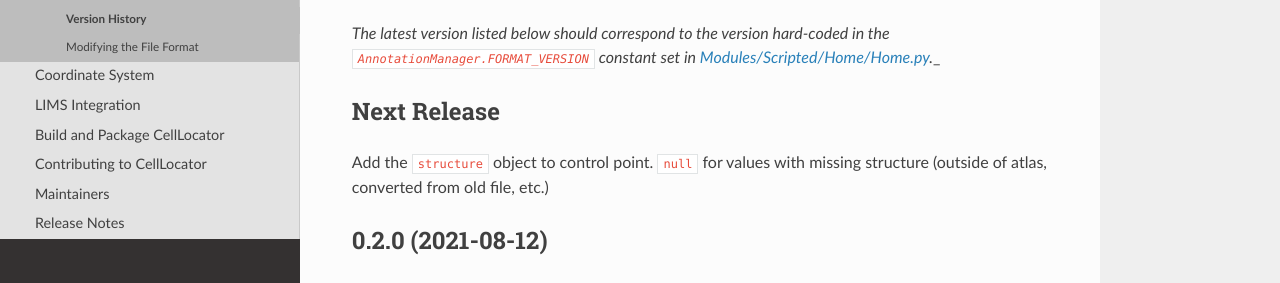
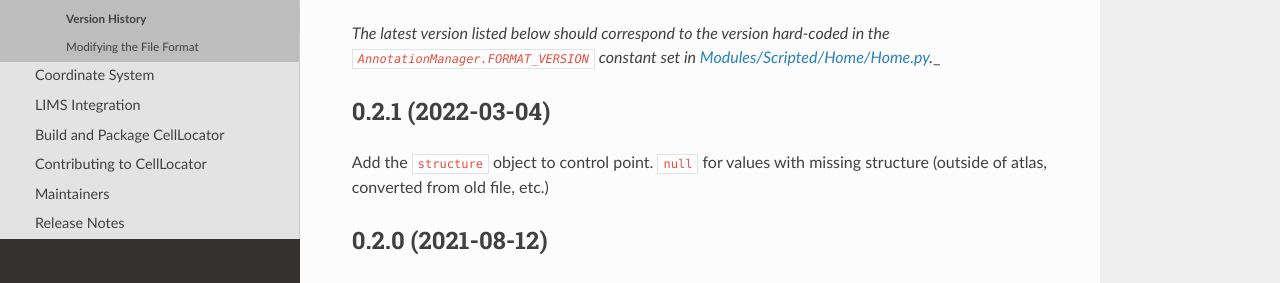
Before and after one commit to BICCN/cell-locator, a Sphinx documentation site: the page built from Documentation/developer_guide/AnnotationFileFormat.md, in a window 1280 px wide and 900 px high. Shown: the part 394-677 px from the top of the window. Built offline with Sphinx 7.4.7 and the Read the Docs theme 2.0.0, drawn with Linux system fonts in a browser that asks for light colours.

Commit message:
DOC: Update AnnotationFileFormat.md to list "0.2.1 (2022-03-04)" version
This commit explicitly list version introduced in 6ca9f7108 (ENH: Add structure
ID to JSON format) and 5cedbdfc6 (ENH: Support structure ID in file format
converter. ) through PR #209

```diff
--- a/Documentation/developer_guide/AnnotationFileFormat.md
+++ b/Documentation/developer_guide/AnnotationFileFormat.md
@@ -14,7 +14,7 @@
 
 [home-py]: https://github.com/BICCN/cell-locator/blob/master/Modules/Scripted/Home/Home.py
 
-## Next Release
+## 0.2.1 (2022-03-04)
 
 Add the `structure` object to control point. `null` for values with missing structure (outside of atlas, converted from old file, etc.)
 
```
